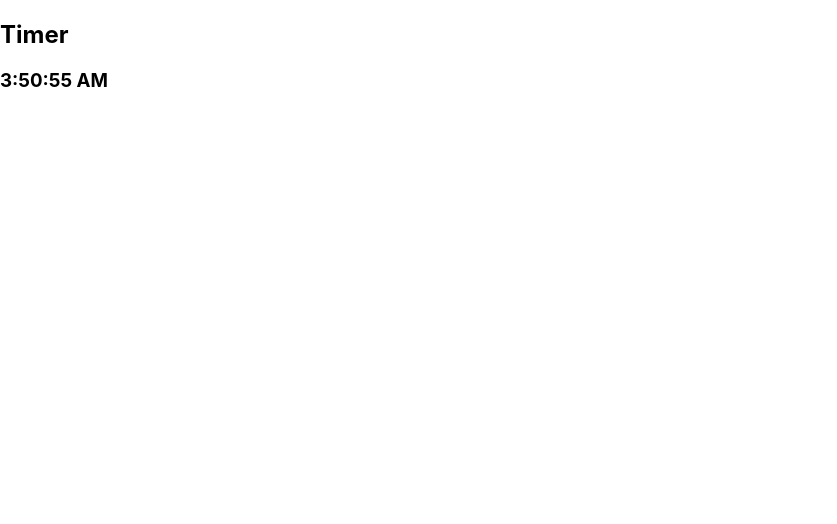
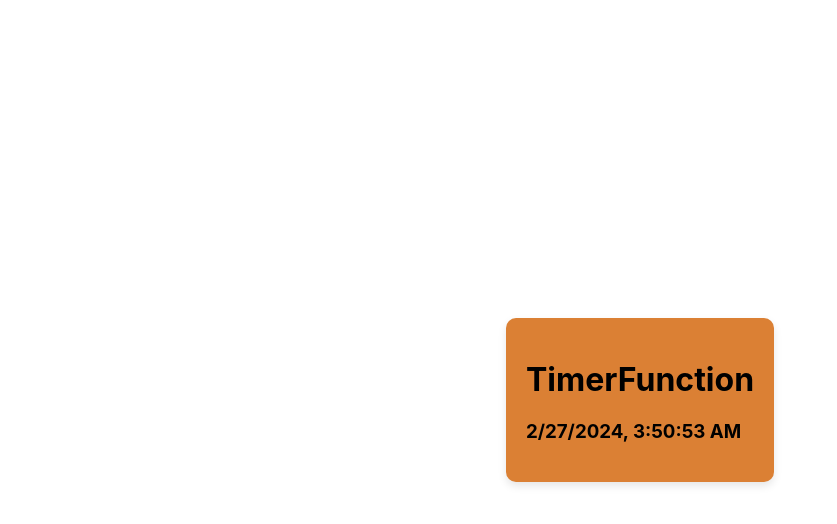
Before and after one commit to DivyeshBhakhar021/fristreact, a React (Create React App) app: page / in a window 1280 px wide. Shown: the top 524 px of the page, without its empty margins (0-837 px from the left). Built offline with nearby package versions, Linux system fonts and the light colour scheme.

Commit message:
work_done5-3--2024

```diff
--- a/src/App.js
+++ b/src/App.js
@@ -16,6 +16,7 @@ import Doctor from './user/containers/docter/Doctor';
 import DoctorClass from './user/containers/docter/DoctorClass';
 import Lifecycle from  './user/components/Lifecycle';
 import Timer from './user/containers/timer/Timer'
+import TimerFunction from './user/containers/timer/TimerFunction'
 
 function App() {
   return (
@@ -34,7 +35,8 @@ function App() {
       {/* <Doctor />   */}
       {/* <DoctorClass /> */}
       {/* <Lifecycle  /> */}
-      <Timer />
+      {/* <Timer /> */}
+      <TimerFunction />
 
     </>
 
--- a/src/user/containers/timer/Timer.module.css
+++ b/src/user/containers/timer/Timer.module.css
@@ -0,0 +1,21 @@
+/* CSS for timer container */
+.container {
+    display: flex;
+    justify-content: center;
+    align-items: center;
+    height: 100vh;
+}
+
+/* CSS for timer card */
+.card {
+    padding: 20px;
+    background-color: #db8034;
+    border-radius: 10px;
+    box-shadow: 0 4px 8px rgba(0, 0, 0, 0.1);
+    transition: transform 0.3s ease;
+}
+
+/* Hover effect */
+.card:hover {
+    transform: scale(1.05);
+}
--- /dev/null
+++ b/src/user/containers/timer/TimerFunction.js
@@ -0,0 +1,42 @@
+import React, { useState, useEffect } from "react";
+import stlye from './Timer.module.css'
+
+function TimerFunction(props) {
+
+    //1
+    const [time, setTime] = useState(new Date(),console.log(" 1 Frist"));
+
+    //4
+    const tick = () => {
+        console.log("4 tick");
+        setTime(new Date());
+    };
+
+   // 2
+    useEffect(() => {
+        console.log("2 componentDidMount");
+        // setTime(new Date())
+
+        const timeRef = setInterval(tick, 1000);
+
+
+    })
+
+    //3
+    useEffect(() => {
+        console.log("3 componentDidUpdate");
+    });
+
+
+
+    return (
+        <div className={stlye.container}>
+            <div className={stlye.card}>
+                <h1>TimerFunction</h1>
+                <h3>{time.toLocaleString()}</h3>
+            </div>
+        </div>
+    );
+}
+
+ export default TimerFunction;
```
